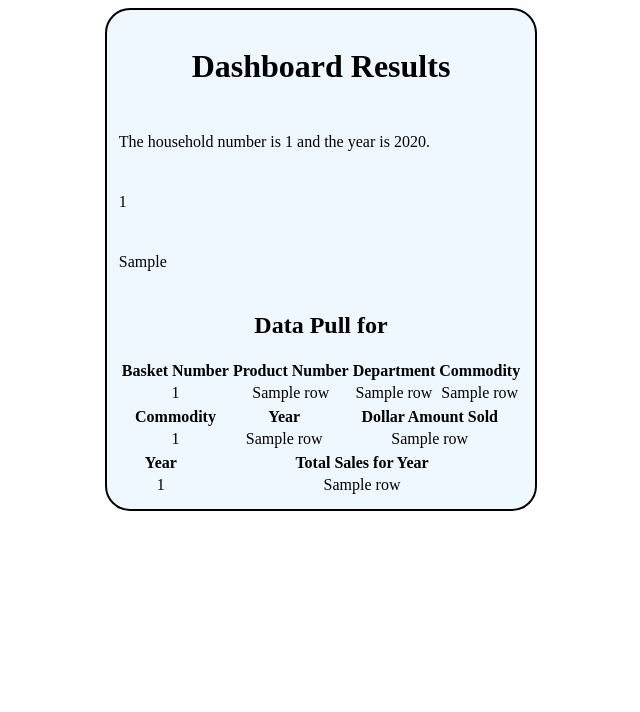
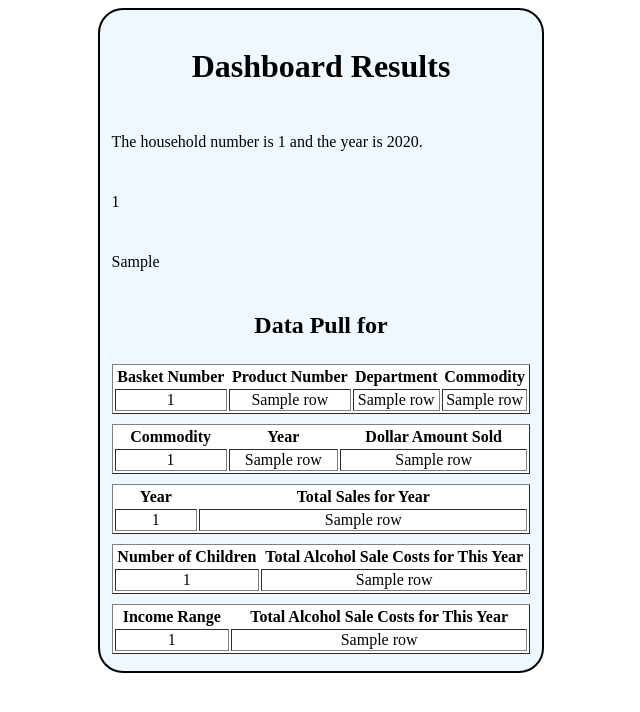
Before and after one commit to welagejl1684/cloudComputingFinalProject, a Flask app: template templates/dashboard_results.html in a window 1280 px wide. Shown: the top 712 px of the page, without its empty margins (319-959 px from the left). Run offline with Flask 2, Linux system fonts and the light colour scheme; the template is opened without the code that fills it: most values are stand-ins (such as "Sample title", 1, 10 or a date in 2020).

Commit message:
Additional queries and css
Added additional query results to show on the dashboard results page as well as changed the css for tables across the site.

```diff
--- a/app.py
+++ b/app.py
@@ -82,26 +82,38 @@
 @app.route('/dashboard_results', methods = ['POST', 'GET'])
 def displayDashboardResults():
     if(request.method == 'POST'):
+        # The hshd_num and year are passed as parameters from the previous page.
         hshd_num = request.form['hshd_num']
         year = request.form['year']
 
+        # The count of alcohol sales are gotten for this specific hshd and year
         hshdNumAlcSalesCount = querySel.getHouseHoldAlcSalesCount(int(hshd_num), year)
         if hshdNumAlcSalesCount is not None:
             hshdNumAlcSalesCount = "This household purchased alcohol {} times during this year.".format(hshdNumAlcSalesCount)
         else:
             hshdNumAlcSalesCount = "This household did not purchase alcohol at all during this year!"
 
+        # The sale of alcohol is gotten for this specific hshd and year
         hshdNumAlcSalesCash = querySel.getHouseHoldAlcSalesCost(int(hshd_num), year)
         if hshdNumAlcSalesCash is not None:
             hshdNumAlcSalesCash = "This household spent ${} on alcohol during this year.".format(round(hshdNumAlcSalesCash, 2))
         else:
             hshdNumAlcSalesCash = "This household did not spend any money on alcohol during this year!"
 
+        # The sale of alcohol for hshds with varying amount of children are gotten
+        hshdNumChildrenAlcSaleCosts = querySel.getHouseHoldChildrenAlcSaleCost(int(year))
+        for idx in hshdNumChildrenAlcSaleCosts:
+            idx[1] = round(idx[1], 2)
 
+        # The sale of alcohol for hshds with different income ranges are gotten
+        hshdIncomeRangeAlcSaleCosts = querySel.getHouseHoldIncomeRangeAlcSaleCost(int(year))
+        for idx in hshdIncomeRangeAlcSaleCosts:
+            idx[1] = round(idx[1], 2)
 
         data = querySel.getAlcSales()
         dataAuto = querySel.getAutoSales()
         data = data + dataAuto
+
         for idx in data:
             idx[2] = round(idx[2], 2)
         dataTot = querySel.getTotalSales()
@@ -115,7 +127,9 @@
             'data': data,
             'dataTot': dataTot,
             'hshdNumAlcSalesCount': hshdNumAlcSalesCount,
-            'hshdNumAlcSalesCash': hshdNumAlcSalesCash
+            'hshdNumAlcSalesCash': hshdNumAlcSalesCash,
+            'hshdNumChildrenAlcSaleCosts': hshdNumChildrenAlcSaleCosts,
+            'hshdIncomeRangeAlcSaleCosts': hshdIncomeRangeAlcSaleCosts
         }
     return render_template("dashboard_results.html", **request_data)
 
--- a/database.py
+++ b/database.py
@@ -55,6 +55,15 @@
 GROUP BY dbo.[400_households].CHILDREN;
 '''
 
+HSHDINCOMERANGEALCSALECOST = '''SELECT distinct(dbo.[400_households].INCOME_RANGE) as Income_Range, SUM(CAST(dbo.[400_transactions].SPEND AS float)) AS Total_Alc_Sales_Cost
+FROM ((dbo.[400_households]
+	RIGHT JOIN dbo.[400_transactions] ON dbo.[400_transactions].HSHD_NUM = dbo.[400_households].HSHD_NUM)
+	RIGHT JOIN dbo.[400_products] on dbo.[400_products].PRODUCT_NUM = dbo.[400_transactions].PRODUCT_NUM)
+WHERE dbo.[400_products].COMMODITY = 'ALCOHOL' AND dbo.[400_households].CHILDREN != 'null' AND dbo.[400_transactions].YEAR IN (?)
+GROUP BY dbo.[400_households].INCOME_RANGE
+ORDER BY Total_Alc_Sales_Cost DESC;
+'''
+
 class DB():
 	def getHouseHoldAlcSalesCount(self, hshd_num, year):
 		self.cur.execute(HSHDNUMYEARALCSALESCOUNT, [year, hshd_num])
@@ -69,6 +78,16 @@
 		# Column 2 represents the sum of the cost of alcohol sales for households with some number of children.
 		# The year is passed as a parameter.
 		val = self.cur.execute(HSHDNUMCHILDRENALCSALECOST, [year])
+		rows = []
+		for idx in val:
+			rows.append(idx)
+		return rows
+
+	def getHouseHoldIncomeRangeAlcSaleCost(self, year):
+		# This method returns 6 rows with 2 columns. Column 1 represents the income range.
+		# Column 2 represents the sum of the cost of alcohol sales for households with certain income ranges.
+		# The year is passed as a parameter.
+		val = self.cur.execute(HSHDINCOMERANGEALCSALECOST, [year])
 		rows = []
 		for idx in val:
 			rows.append(idx)
--- a/static/css/styles.css
+++ b/static/css/styles.css
@@ -14,10 +14,22 @@
 
 table {
     width: 100%;
+    margin: 5px;
+    border-width: 1px;
+    border-spacing: 2px;
+    border-style: outset;
+    border-color: gray;
+    border-collapse: separate;
+    background-color: white;
 }
 
 td {
     text-align: center;
+    border-width: 1px;
+    padding: 1px;
+    border-style: inset;
+    border-color: gray;
+    background-color: white;
 }
 
 .flex-container {
--- a/templates/dashboard_results.html
+++ b/templates/dashboard_results.html
@@ -68,6 +68,34 @@
 						   {% endfor %}
 					</tbody>
 				</table>
+				<table>
+					<thead>
+						<th>Number of Children</th>
+						<th>Total Alcohol Sale Costs for This Year</th>
+					</thead>
+					<tbody>
+						{% for row in hshdNumChildrenAlcSaleCosts %}
+							   <tr>
+								   <td>{{row[0]}}</td>
+								   <td>{{row[1]}}</td>
+							   </tr>
+						   {% endfor %}
+					</tbody>
+				</table>
+				<table>
+					<thead>
+						<th>Income Range</th>
+						<th>Total Alcohol Sale Costs for This Year</th>
+					</thead>
+					<tbody>
+						{% for row in hshdIncomeRangeAlcSaleCosts %}
+							   <tr>
+								   <td>{{row[0]}}</td>
+								   <td>{{row[1]}}</td>
+							   </tr>
+						   {% endfor %}
+					</tbody>
+				</table>
             </div>
         </div>
     </body>
```
